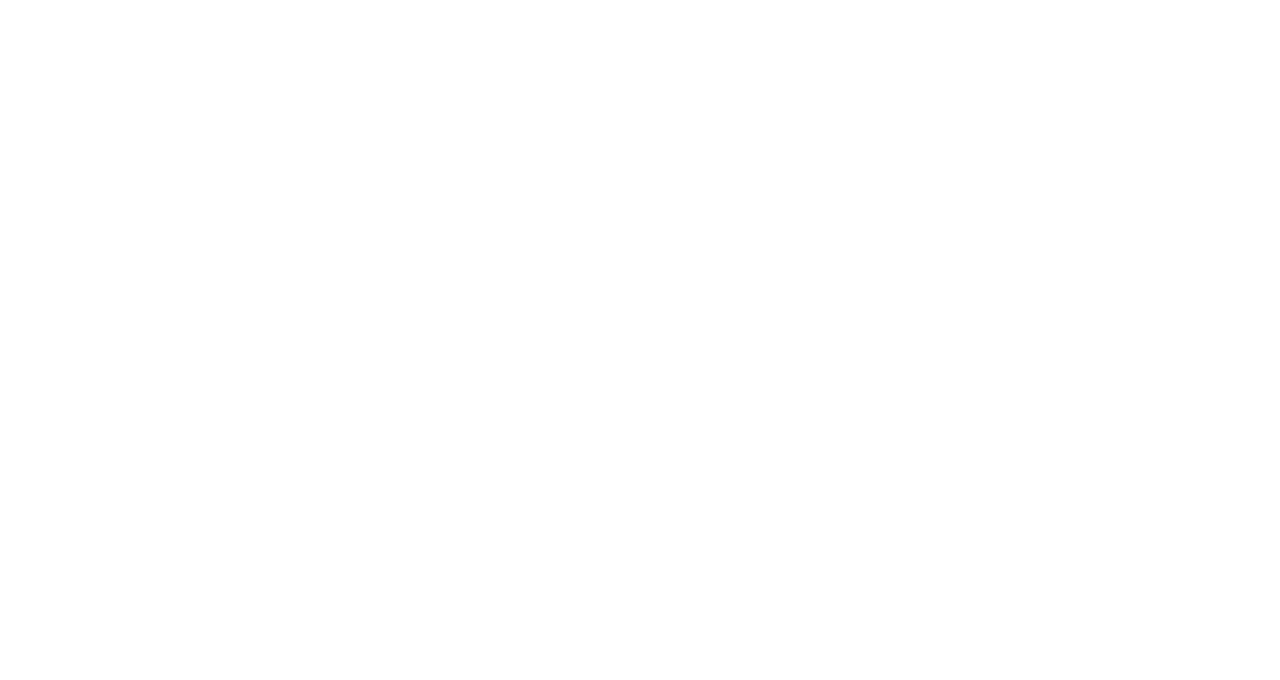
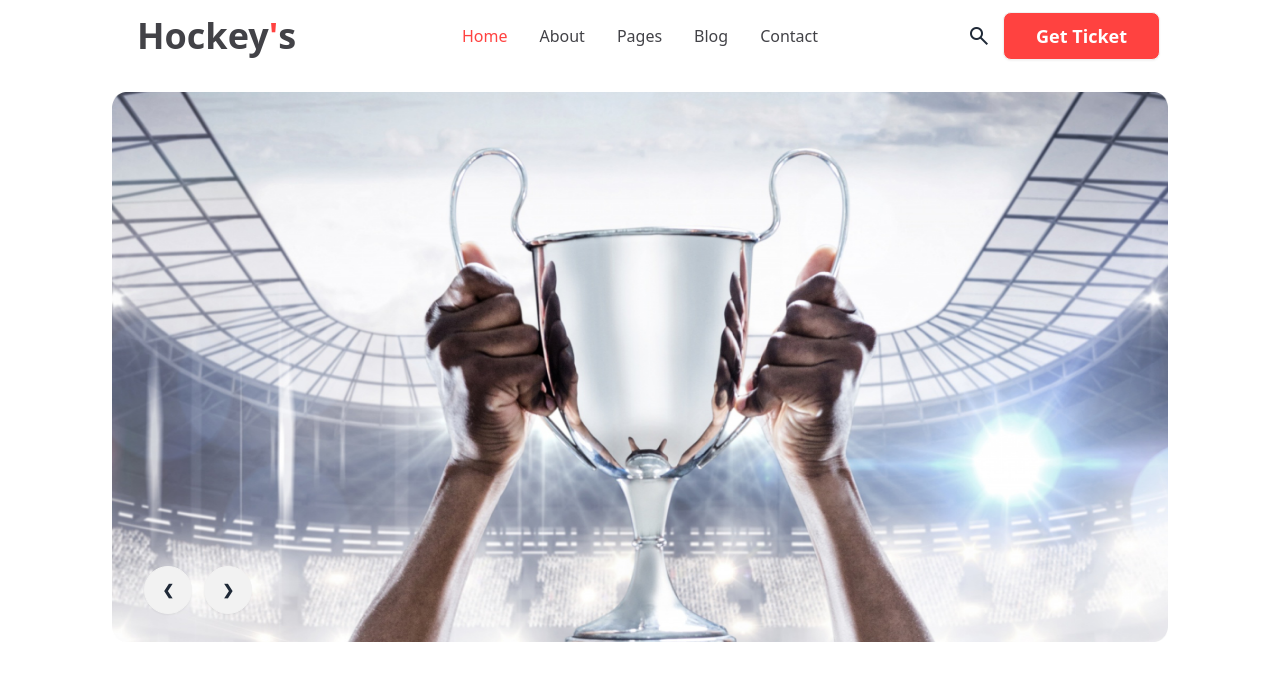
Before and after one commit to SazidBinMostafa/B9A3, a plain HTML site: page index.html in a window 1280 px wide. Drawn offline with nearby package versions, Linux system fonts and the light colour scheme.

Commit message:
header done

```diff
--- /dev/null
+++ b/icons.css
@@ -0,0 +1,7 @@
+.material-symbols-outlined {
+  font-variation-settings:
+  'FILL' 0,
+  'wght' 400,
+  'GRAD' 0,
+  'opsz' 24
+}
--- a/index.html
+++ b/index.html
@@ -1,11 +1,103 @@
 <!DOCTYPE html>
 <html lang="en">
+
 <head>
-    <meta charset="UTF-8">
-    <meta name="viewport" content="width=device-width, initial-scale=1.0">
-    <title>Hockey's</title>
+  <meta charset="UTF-8">
+  <meta name="viewport" content="width=device-width, initial-scale=1.0">
+  <link href="https://cdn.jsdelivr.net/npm/daisyui@4.6.1/dist/full.min.css" rel="stylesheet" type="text/css" />
+  <!-- Icons -->
+  <link rel="stylesheet" href="https://fonts.googleapis.com/css2?family=Material+Symbols+Outlined:opsz,wght,FILL,GRAD@20..48,100..700,0..1,-50..200" />
+
+  <!--  -->
+  <script src="https://cdn.tailwindcss.com"></script>
+  <title>Hockey's</title>
 </head>
+
 <body>
+  <!-- Header -->
+  <header class="mx-5 md:mx-14 lg:mx-28">
+    <!-- Navbar -->
+    <nav class="mb-5 lg:mb-5">
+      <div class="navbar bg-base-100">
+        <div class="navbar-start">
+          <div class="dropdown">
+            <div tabindex="0" role="button" class="btn btn-ghost lg:hidden">
+              <svg xmlns="http://www.w3.org/2000/svg" class="h-5 w-5" fill="none" viewBox="0 0 24 24"
+                stroke="currentColor">
+                <path stroke-linecap="round" stroke-linejoin="round" stroke-width="2" d="M4 6h16M4 12h8m-8 6h16" />
+              </svg>
+            </div>
+            <ul tabindex="0"
+              class="menu menu-sm text-lg dropdown-content mt-3 z-[1] p-2 text-[#424247] shadow bg-base-100 rounded-box w-52">
+              <li class="text-[#FF4240]"><a>Home</a></li>
+              <li><a>About</a></li>
+              <li><a>Pages</a></li>
+              <li><a>Blog</a></li>
+              <li><a>Contact </a></li>
+            </ul>
+          </div>
+          <a class="btn btn-ghost font-bold gap-0 text-4xl text-[#424247]">Hockey<span
+              class="text-[#FF4240]">'</span>s</a>
+        </div>
+        <div class="navbar-center hidden lg:flex">
+          <ul class="menu menu-horizontal text-base px-1 text-[#424247]">
+            <li class="text-[#FF4240]"><a>Home</a></li>
+            <li><a>About</a></li>
+            <li><a>Pages</a></li>
+            <li><a>Blog</a></li>
+            <li><a>Contact </a></li>
+          </ul>
+        </div>
+        <div class="navbar-end gap-3">
+          <span class="material-symbols-outlined">search</span>
+          <a class="btn px-8 text-lg font-semibold text-white bg-[#FF4240]">Get Ticket </a>
+        </div>
+      </div>
+    </nav>
+    <!--  -->
+    <!-- Carousel -->
+    <div class="carousel h-[200px] md:h-[325px] lg:h-[550px]">
+      <div id="slide1" class="carousel-item relative w-full">
+        <img src="Images/1.png" class="w-full" />
+        <div class="absolute flex justify-between transform -translate-y-1/2 left-[40%] bottom-1 gap-3 lg:left-8">
+          <a href="#slide4" class="btn btn-circle">❮</a>
+          <a href="#slide2" class="btn btn-circle">❯</a>
+        </div>
+      </div>
+      <div id="slide2" class="carousel-item relative w-full">
+        <img src="Images/2.png" class="w-full" />
+        <div class="absolute flex justify-between transform -translate-y-1/2 left-[40%] bottom-1 gap-3 lg:left-8  ">
+          <a href="#slide1" class="btn btn-circle">❮</a>
+          <a href="#slide3" class="btn btn-circle">❯</a>
+        </div>
+      </div>
+      <div id="slide3" class="carousel-item relative w-full">
+        <img src="Images/3.png" class="w-full" />
+        <div class="absolute flex justify-between transform -translate-y-1/2 left-[40%] bottom-1 gap-3 lg:left-8">
+          <a href="#slide2" class="btn btn-circle">❮</a>
+          <a href="#slide4" class="btn btn-circle">❯</a>
+        </div>
+      </div>
+      <div id="slide4" class="carousel-item relative w-full">
+        <img src="Images/4.png" class="w-full" />
+        <div class="absolute flex justify-between transform -translate-y-1/2 left-[40%] bottom-1 gap-3 lg:left-8">
+          <a href="#slide3" class="btn btn-circle">❮</a>
+          <a href="#slide1" class="btn btn-circle">❯</a>
+        </div>
+      </div>
+    </div>
+    <!--  -->
+  </header>
 
+  <!-- Main -->
+  <main class="mx-5 md:mx-14 lg:mx-28">
+
+  </main>
+
+  <!-- Footer -->
+  <footer>
+
+  </footer>
 </body>
+
 </html>
```
